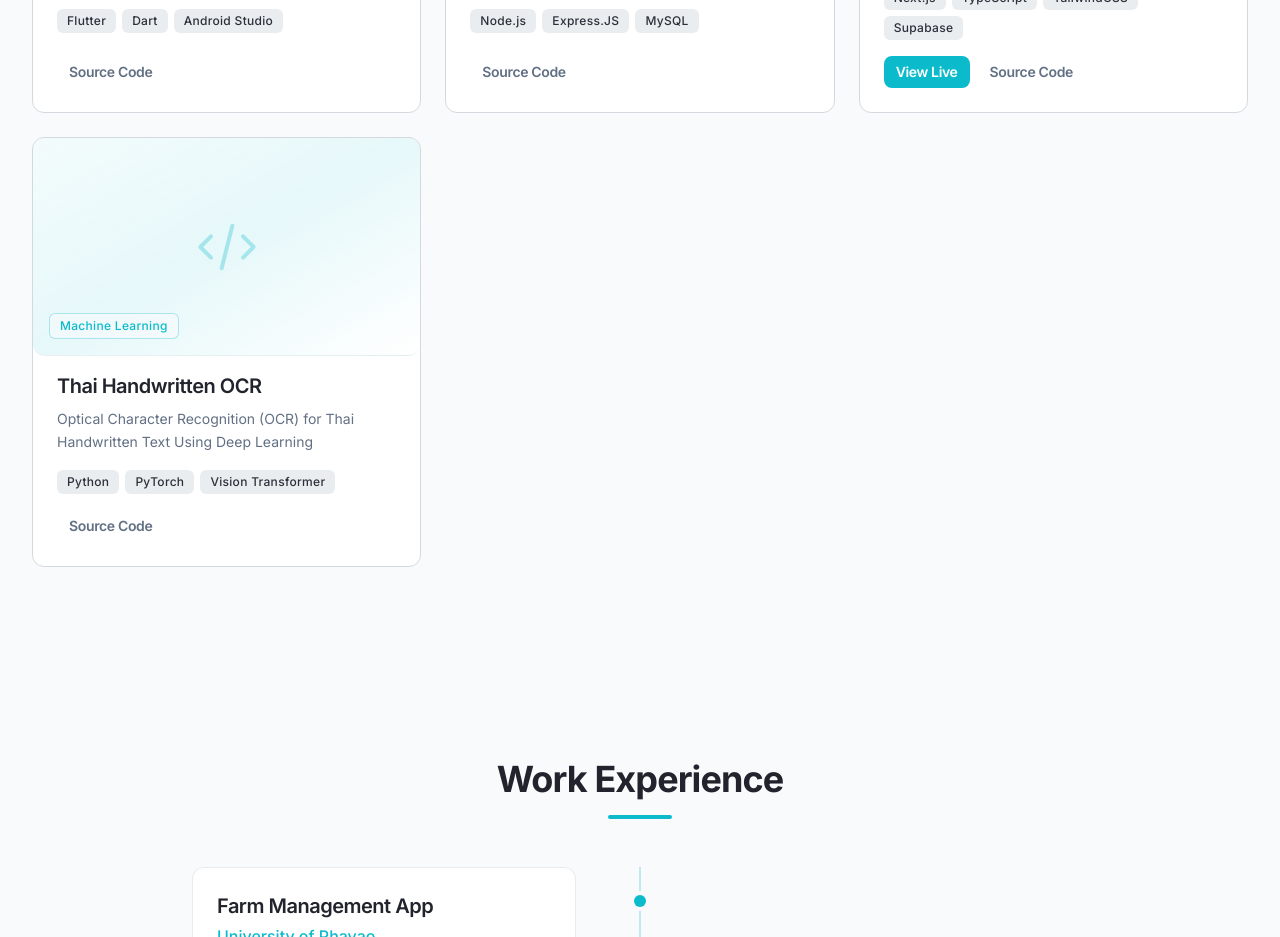
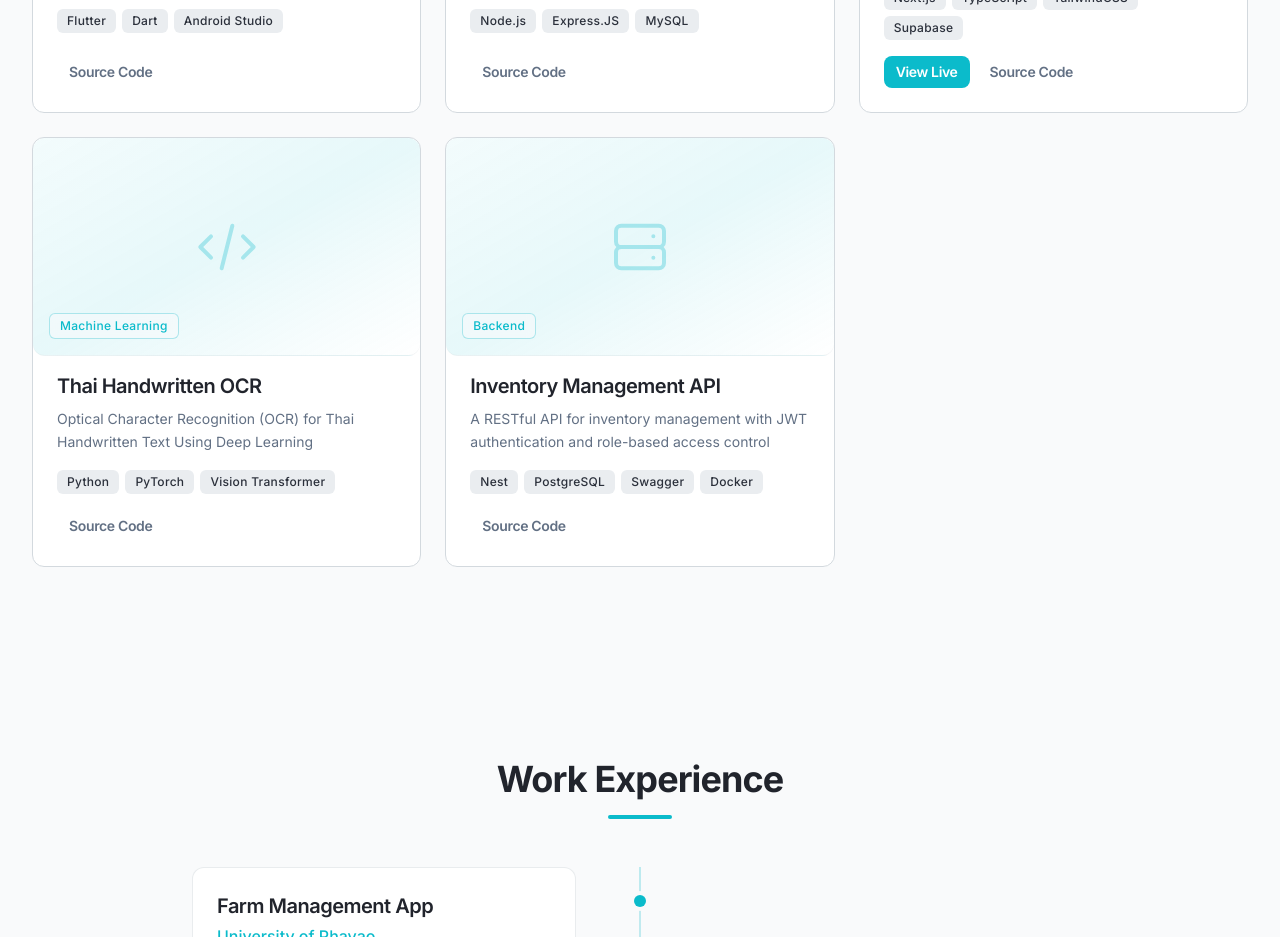
Before and after one commit to Watthana65022128/my-portfolio, a Next.js app: page / in a window 1280 px wide. Shown: the part 2840-3777 px from the top of the page. Built offline with nearby package versions, Linux system fonts and the light colour scheme.

Commit message:
feat: add new project entry for Inventory Management API with relevant details

```diff
--- a/src/data/projects.ts
+++ b/src/data/projects.ts
@@ -54,4 +54,16 @@ export const projects: Project[] = [
     featured: false,
     date: "2023-09",
   },
+  {
+    id: "5",
+    title: "Inventory Management API",
+    description:
+      "A RESTful API for inventory management with JWT authentication and role-based access control",
+    image: "/images/projects/agricultural-app.jpg",
+    technologies: ["Nest", "PostgreSQL", "Swagger", "Docker"],
+    category: "backend",
+    githubUrl: "https://github.com/Watthana65022128/inventory-track-api",
+    featured: false,
+    date: "2023-09",
+  },
 ];
```
